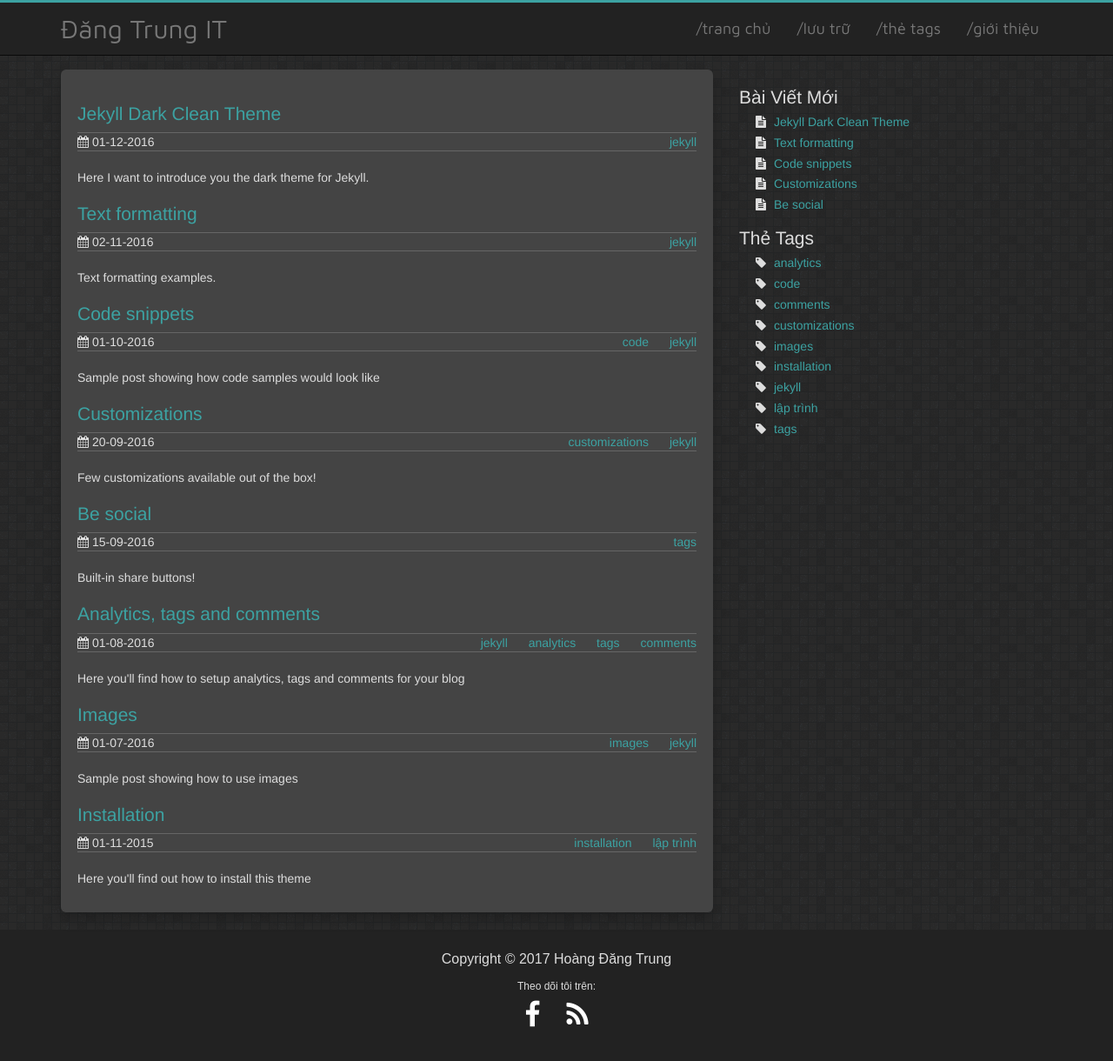
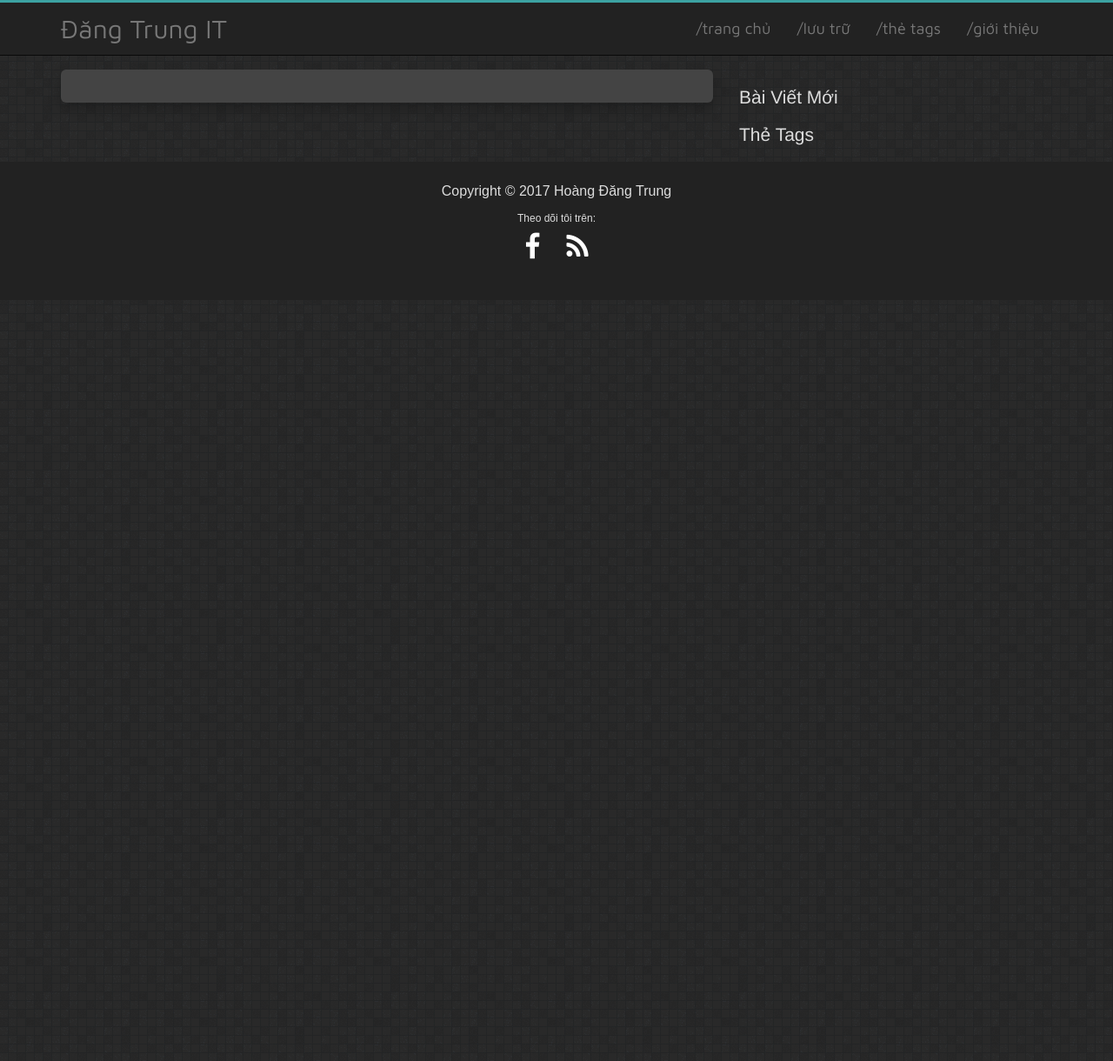
Before and after one commit to hoangdangtrungvn/hoangdangtrungvn.github.io, a Jekyll site: the page built from index.html, in a window 1280 px wide and 1228 px high. Shown: the top 1220 px of the window at 87% size. Built offline with Jekyll 4.4.1, drawn with Linux system fonts in a browser that asks for light colours; the list of posts is cut into pages by our own code.

Commit message:
update blog

```diff
--- a/404.html
+++ b/404.html
@@ -11,7 +11,7 @@ layout: null
 <body>
 	<div align="center">
 		<h1>KHÔNG TÌM THẤY TRANG BẠN YÊU CẦU :(</h1>
-		<img src="{{ site.url | append: site.baseurl }}/images/404.jpg" alt="Lỗi 404: Không Tìm Thấy Trang" title="Lỗi 404: Không Tìm Thấy Trang" height="374" width="230">
+		<img src="{{ site.url | append: site.baseurl }}/images/404.jpg" alt="Lỗi 404: Không Tìm Thấy Trang" title="Lỗi 404: Không Tìm Thấy Trang" height="437" width="500">
 	</div>
 	<div style="margin-top: 15px;" align="center">
 		<a href="{{ site.url | append: site.baseurl }}/">QUAY VỀ TRANG CHỦ</a>
--- a/_posts/2015-11-01-installation.md
+++ /dev/null
@@ -1,35 +0,0 @@
----
-layout: post
-title: "Installation"
-date: 2015-11-01 16:25:06
-description: Here you'll find out how to install this theme
-tags:
- - installation
- - lập trình
----
-
-## Installation
-
-If you dont't have your own blog you can clone this repository and put your articles in a `_posts` folder.
-If you already have your own blog then I think you can clone this repository and copy-paste content keeping your `_posts` folder.
-
-After you will have to set up your `_config.yml`
-
-## License
-
-The content of this theme is distributed and licensed under a [Creative Commons Attribution 4.0 License](https://creativecommons.org/licenses/by/4.0/legalcode)
-
-> This license lets others distribute, remix, tweak, and build upon your work,
-> even commercially, as long as they credit you for the original creation. This
-> is the most accommodating of licenses offered. Recommended for maximum
-> dissemination and use of licensed materials.
-
-In other words: you can do anything you want with this theme on any site, just please
-provide a link to the original theme on github.
-
-This theme includes the following files which are the properties of their
-respective owners:
-
-* js/bootstrap.min.js - [bootstrap](http://getbootstrap.com)
-* css/bootstrap.min.css - [bootstrap](http://getbootstrap.com)
-* js/jquery.min.js - [jquery](https://jquery.com)
--- a/_posts/2016-07-01-images.md
+++ /dev/null
@@ -1,46 +0,0 @@
----
-layout: post
-title: "Images"
-date: 2016-07-01 16:25:06
-tags: images jekyll
-description: Sample post showing how to use images
----
-
-## Introduction
-
-This theme supports two types of images:
-
-- inline images: ![Battery Widget]({{ site.url | append:site.baseurl }}/images/batWid1.png)
-
-{% highlight html %}
-{% raw %}
-![Battery Widget]({{ site.url | append:site.baseurl }}/images/batWid1.png)
-{% endraw %}
-{% endhighlight html %}
-
-- centered images with caption (optional):
-
-![img]({{ site.baseurl | prepend:site.url}}/images/deer.jpg){: .center-image }*(°0°)*
-
-{% highlight html %}
-{% raw %}
-![img]({{ site.baseurl | prepend:site.url}}/images/deer.jpg){: .center-image }*(°0°)*
-{% endraw %}
-{% endhighlight html %}
-
-You can apply your own styles to image by creating css class with style:
-
-{% highlight css %}
-.custom-image-style
-{
-/* your style */
-}
-{% endhighlight css %}
-
-And then applying your style just after the image in curly brackets with colon:
-
-{% highlight html %}
-{% raw %}
-[!image](path to image){:.custom-image-style}
-{% endraw %}
-{% endhighlight html %}
--- a/_posts/2016-08-01-analytics-tags-comments.md
+++ /dev/null
@@ -1,40 +0,0 @@
----
-layout: post
-title: "Analytics, tags and comments"
-date: 2016-08-01 16:25:06
-description: Here you'll find how to setup analytics, tags and comments for your blog
-tags:
- - jekyll
- - analytics
- - tags
- - comments
-comments: true
----
-
-# Analytics
-
-#### [Google Analytics](http://www.google.com/analytics/)
-
-To enable Google Analytics create an account [here](https://analytics.google.com). Then add your tracking id in `config.xml`, it should look something like `UA-********-1`
-
-#### [Yandex Metrica](http://metrica.yandex.com)
-
-To enable Yandex Metrica you need to register, create a 'counter' and then copy-paste it's code in `/_includes/yandex-metrica.html` file.
-
-# Tags
-
-Using tags in Jekyll is a bit tricky topic, I used this approach: [charliepark.org/tags-in-jekyll/](http://charliepark.org/tags-in-jekyll/). You can read technical details there. To simply use tags provide list of tags in post header:
-
-{% highlight bash %}
-tags:
- - jekyll
- - analytics
- - tags
- - comments
-{% endhighlight bash %}
-
-And then before pushing your changes to github copy generated folder `/_site/tag` in your blog's root folder (github pages will not generate it automatically).
-
-# Comments
-
-To enable [Disqus](http://disqus.com) register on the site and then just put your name in `_config.xml`. Comments could be switched on and off on per post basis, just put `comments: true` to enable them.
--- a/_posts/2016-09-16-be-social.md
+++ /dev/null
@@ -1,101 +0,0 @@
----
-layout: post
-title: "Be social"
-date: 2016-09-15 16:25:06
-description: Built-in share buttons!
-share: true
-tags:
- - tags
----
-
-# Social icons
-
-You can have social icons which could lead to your social profile.
-Out-of-the box it has:
-
-<ul class="social-media">
-  <li>
-    <a title="Github"
-      href="https://github.com/{{ site.social.github }}"
-      target="_blank"><i class="fa fa-github fa-2x"></i></a>
-  </li>
-  <li>
-    <a title="StackOverflow"
-      href="http://stackoverflow.com/users/1252056/{{ site.social.stackoverflow }}"
-      target="_blank"><i class="fa fa-stack-overflow fa-2x"></i></a>
-  </li>
-  <li>
-    <a title="LinkedIn"
-      href="https://www.linkedin.com/in/{{ site.social.linkedin }}"
-      target="_blank"><i class="fa fa-linkedin fa-2x"></i></a>
-  </li>
-  <li>
-    <a title="Instagram"
-      href="https://instagram.com/{{ site.social.instagram }}"
-      target="_blank"><i class="fa fa-instagram fa-2x"></i></a>
-  </li>
-  <li>
-    <a title="Last.fm"
-      href="http://lastfm.com/user/{{ site.social.lastfm }}"
-      target="_blank"><i class="fa fa-lastfm fa-2x"></i></a>
-  </li>
-  <li>
-    <a title="RSS"
-      href="{{site.url}}/{{ site.social.rss }}"
-      target="_blank"><i class="fa fa-rss fa-2x"></i></a>
-  </li>
-</ul>
-
-They could be setup in `_config.yml`.
-
-To add more icons do following steps:
-
- - choose an icon you want to use: [Font Awesome Icons](https://fortawesome.github.io/Font-Awesome/icons/)
- - add variable in `_config.yml`
- - add icon in `social.html` with check if variable exists:
-
-{% highlight html %}
-{% raw %}
-{% if site.social.rss %}
-  <li>
-    <a title="{{ site.social.<your_social_variable> }}"
-       href="{{site.url}}/{{ site.social.<your_social_variable> }}"
-       target="_blank"><font_awesome_icon></i></a>
-  </li>
-{% endif %}
-{% endraw %}
-{% endhighlight html %}
-
-
-# Share buttons
-
-This theme comes with built-in share buttons. You can see them in the bottom of this post.
-To turn them on in the header of your post add:
-
-{% highlight yml %}
-layout: post
-title: "Be sociable"
-date: 2016-05-15 16:25:06
-description: Built-in share buttons!
-share: true <-- here
-{% endhighlight yml %}
-
-If you want to disable some of them - go to **_config.yml**:
-
->_config.yml
-{:.filename}
-{% highlight yml%}
-share:
-  facebook: true
-  twitter: true
-  gplus: true
-  linkedin: true
-  pinterest: true
-  email: true
-{% endhighlight yml%}
-
-To add new buttons:
-
-1. add icon name in **_config.yml**;
-2. add section in **_includes/share.html**;
-3. add styles in **css/theme.css**.
--- a/_posts/2016-09-20-customizations.md
+++ /dev/null
@@ -1,63 +0,0 @@
----
-layout: post
-title: "Customizations"
-date: 2016-09-20 16:25:06
-description: Few customizations available out of the box!
-share: true
-tags:
- - customizations
- - jekyll
----
-
-# Accent color
-
-Accent color is color for some important elements, such as links, buttons, icons. Currently accent color is <span class="label" style="background-color:#3CA2A2; color:#444444">#3CA2A2</span>. This theme has some more predefined colors available in **theme.scss**:
-
->theme.scss
-{:.filename}
-{% highlight sass %}
- // Several accent colors, choose one or create your own!
- $accent-color: #3CA2A2;    // original =)
- //$accent-color: #C38FD6;  // velvet
- //$accent-color: #8FD6B3;  // greenish
- //$accent-color: #35B4DE;  // bluish
- //$accent-color: #D2E354;  // yellowish
- // $accent-color: #52B54B;  // green
-
-{% endhighlight %}
-
-You can use one of them (just hover over the label to see accent color in action) or define your own!
-
-<span class="label" style="background-color:#C38FD6; color:#444444">#C38FD6</span>, <span class="label" style="background-color:#8FD6B3; color:#444444">#8FD6B3</span>, <span class="label" style="background-color:#35B4DE; color:#444444">#35B4DE</span>, <span class="label" style="background-color:#D2E354; color:#444444">#D2E354</span>, <span class="label" style="background-color:#52B54B; color:#444444">#52B54B</span>.
-
-<script>
-  $('.label').hover(function(){
-    var color = $(this).text();
-    [].forEach.call($('a'), function(item) {
-      item.style.color = color
-    })
-  })
-</script>
-
-<style>
-  .label{
-    cursor: default;
-    border-radius: 5px;
-    padding: 5px 8px;
-  }
-</style>
-
-# Other colors
-
-As Jekyll comes with support of SASS I put colors in variables. Here are the ones which could be easily changed:
-
->theme.scss
-{:.filename}
-{% highlight scss %}
-$font-color: #dddddd;
-$background-color: #292929;
-$post-panel-color: #444;
-$footer-background-color: #292c2f;
-$note-color: #87CEFA;
-$warning-color: #ffff00;
-{% endhighlight%}
--- a/_posts/2016-10-01-code-syntax-highlighting.md
+++ /dev/null
@@ -1,67 +0,0 @@
----
-layout: post
-title: "Code snippets"
-date: 2016-10-01 16:25:06
-tags: code jekyll
-description: Sample post showing how code samples would look like
----
-
-## Introduction
-
-For code syntax coloration I'm using Darcula theme from Intellij IDEA, which I've found in this post [Darcula theme for Pygments](http://smasue.github.io/pygments-darcula/).
-
-XML with line numbers (linenos flag), `{{ "{%" }} highlight xml linenos %}`:
-{% highlight xml linenos %}
-{% raw %}
-<?xml version="1.0" encoding="UTF-8"?>
-<rss version="2.0" xmlns:atom="http://www.w3.org/2005/Atom">
-  <channel>
-    <title>{{ site.name }}</title>
-    <description>{{ site.description }}</description>
-    <link>{{site.baseurl | prepend:site.url}}</link>
-    <atom:link href="{{site.baseurl | prepend:site.url}}/feed.xml" rel="self" type="application/rss+xml" />
-    {% for post in site.posts limit:10 %}
-      <item>
-        <title>{{ post.title }}</title>
-        <description>{{ post.content | xml_escape }}</description>
-        <pubDate>{{ post.date | date: "%a, %d %b %Y %H:%M:%S %z" }}</pubDate>
-        <link>{{post.url | prepend:site.baseurl | prepend:site.url}}</link>
-        <guid isPermaLink="true">{{post.url | prepend:site.baseurl | prepend:site.url}}</guid>
-      </item>
-    {% endfor %}
-  </channel>
-</rss>
-{% endraw %}
-{% endhighlight xml %}
-
-JSON:
-{% highlight json %}
-{"employees":[
-    {"firstName":"John", "lastName":"Doe"},
-    {"firstName":"Anna", "lastName":"Smith"},
-    {"firstName":"Peter", "lastName":"Jones"}
-]}
-{% endhighlight json %}
-
-SQL:
-{% highlight SQL %}
-select count(*) as cm_content_nodes
-from alf_node nd, alf_qname qn, alf_namespace ns
-where qn.ns_id = ns.id
-  and nd.type_qname_id = qn.id
-  and ns.uri = 'http://www.alfresco.org/model/content/1.0'
-  and qn.local_name = 'content';
-{% endhighlight SQL %}
-
-Java:
-{% highlight java %}
-private String getToken(HttpClient client) throws UnsupportedEncodingException{
-  Cookie[] cookies = client.getState().getCookies();
-  for (Cookie cookie : cookies){
-    if (cookie.getName().equals("Alfresco-CSRFToken")){
-      return URLDecoder.decode(cookie.getValue(), "UTF-8");
-    }
-  }
-  return null;
-}
-{% endhighlight java %}
--- a/_posts/2016-11-02-text-formatting.md
+++ /dev/null
@@ -1,73 +0,0 @@
----
-layout: post
-title: "Text formatting"
-date: 2016-11-02 16:25:06
-tags: jekyll
-description: Text formatting examples.
-image: https://hoangdangtrungvn.github.io/images/ipad_landscape.PNG
----
-
-# Text formatting example
-
-Some examples of text formatting for some common text elements.
-
-# Headers
-
-# Header1
-
-## Header2
-
-### Header3
-
-#### Header4
-
-# Emphasis
-
-Italics: `*asterisks*` -> *asterisks* or `_underscores_` -> _underscores_.
-
-Bold: `**asterisks**` -> **asterisks** or `__underscores__` -> __underscores__.
-
-You also can combine them: `**asterisks and _underscores_**` -> **asterisks and _underscores_**.
-
-# Blockquotes and notes
-
-{% highlight bash %}
->Blockquotes
-{% endhighlight bash %}
-
->Blockquotes
-
-Using very cool [feature](http://kramdown.gettalong.org/quickref.html#block-attributes) of kramdown which allows to assign any attribute to a block-level element I've added note and warning:
-
-{% highlight bash %}
->Note
-{: .note}
-{% endhighlight bash %}
-
->Note
-{: .note}
-
-{% highlight bash %}
->Warning
-{: .note .warning}
-{% endhighlight bash %}
-
->Warning
-{: .note .warning}
-
-# Keyboard buttons
-
-In case you need to show some keyboard shortcuts, like `Ctrl`{: .key}+`A`{:.key} use following construction:
-
-{% highlight bash %}
-`Ctrl`{: .key}+`A`{:.key}
-{% endhighlight bash %}
-
-Example of keyboard shortcuts in a terminal:
-
-`Ctrl`{: .key} + `A`{: .key} = move cursor to beginning of line
-`Ctrl`{: .key} + `E`{: .key} = move cursor to end of line
-`Ctrl`{: .key} + `C`{: .key} = kills the current process.
-`Ctrl`{: .key} + `Z`{: .key} = sends the current process to the background.
-`Ctrl`{: .key} + `D`{: .key} = logs you out.
-`Ctrl`{: .key} + `R`{: .key} = finds the last command matching the entered letters.
--- a/_posts/2016-12-01-jekyll-clean-theme.md
+++ /dev/null
@@ -1,27 +0,0 @@
----
-layout: post
-title: "Jekyll Dark Clean Theme"
-date: 2016-12-01 16:25:06
-tags: jekyll
-description: Here I want to introduce you the dark theme for Jekyll.
----
-
-Here is a sample post for Jekyll-Clean-Dark theme.
-
-* get it from [github](https://github.com/streetturtle/jekyll-clean-dark)
-* see the [live demo](http://pavelmakhov.com/jekyll-clean-dark)
-* see it [in action on my blog](http://pavelmakhov.com)
-
-This theme was created on top of [Jekyll Clean theme](https://scotte.github.io) by Scotte.
-
-This theme uses some parts of Twitter Bootstrap, which allows it looks nice on a mobile devices using a collapsable nav bar and hiding the sidebar.
-
-Here how it looks like on some portable devices:
-
-![My helpful screenshot]({{ site.baseurl | prepend:site.url}}/images/iphone_portrait.PNG){: .center-image }*iPhone 5 portrait*
-
-![My helpful screenshot]({{ site.baseurl | prepend:site.url}}/images/iphone_landscape.PNG){: .center-image }*iPhone 5 landscape*
-
-![My helpful screenshot]({{ site.baseurl | prepend:site.url}}/images/ipad_portrait.PNG){: .center-image }*iPad mini portrait*
-
-![My helpful screenshot]({{ site.baseurl | prepend:site.url}}/images/ipad_landscape.PNG){: .center-image }*iPad mini landscape*
```
Also changed, not shown: images/404.jpg.
